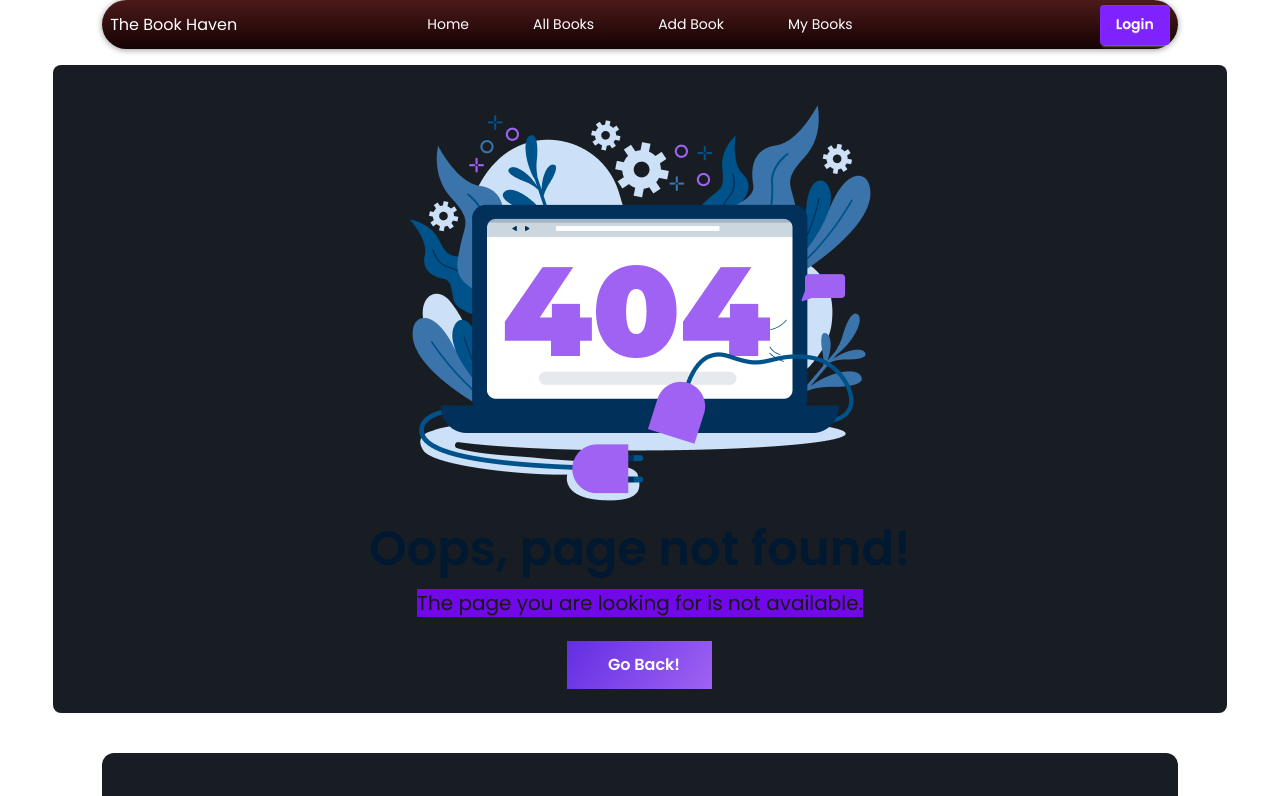
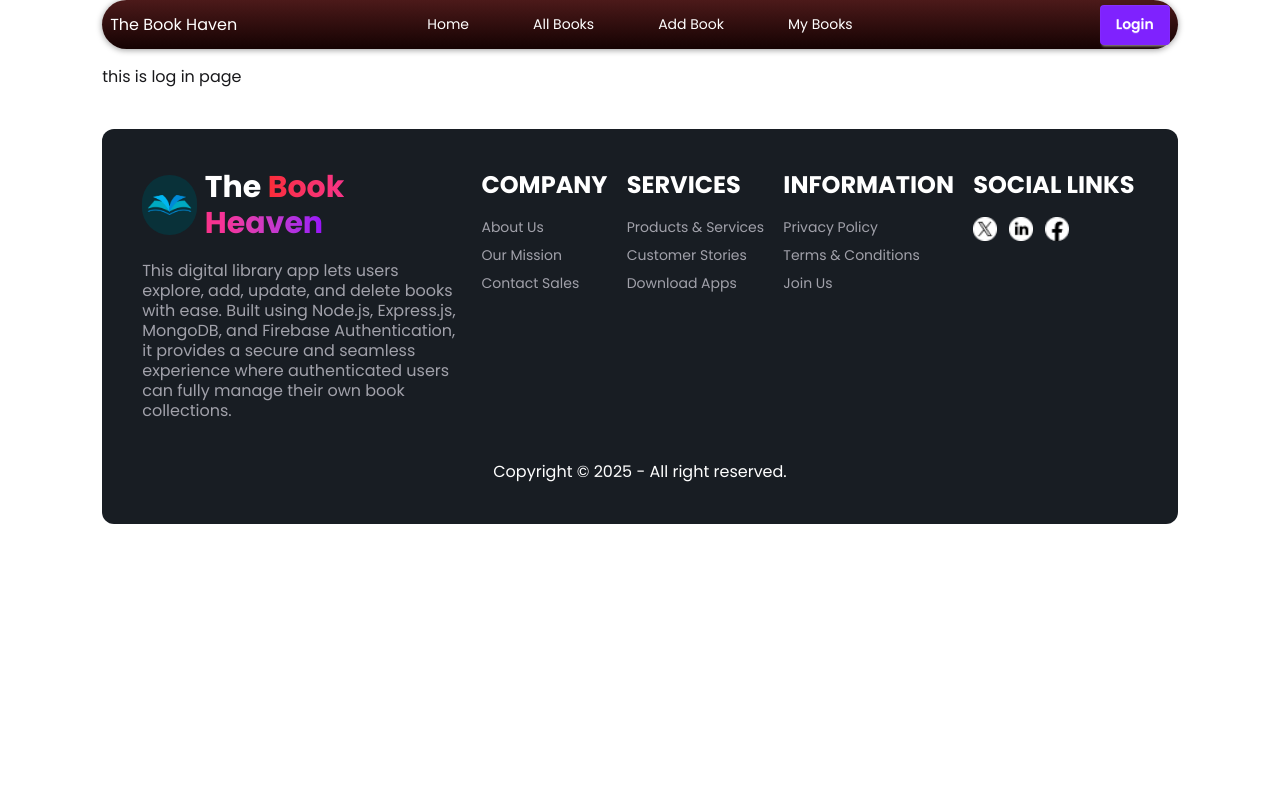
Before and after one commit to Tajwar990/B12-A10_category-0001-tajwar-client, a React (Vite) app: page /auth/login in a window 1280 px wide. Shown: the top 796 px of the page. Built offline with nearby package versions, Linux system fonts and the light colour scheme; no server answers.

Commit message:
set auth provider, auth context

```diff
--- a/package.json
+++ b/package.json
@@ -11,6 +11,7 @@
   },
   "dependencies": {
     "@tailwindcss/vite": "^4.1.17",
+    "firebase": "^12.6.0",
     "react": "^19.2.0",
     "react-dom": "^19.2.0",
     "react-router": "^7.9.6",
--- /dev/null
+++ b/src/Auth/Login.jsx
@@ -0,0 +1,11 @@
+import React from "react";
+
+const Login = () => {
+  return (
+    <div className="w-11/12 mx-auto">
+      <h2>this is log in page</h2>
+    </div>
+  );
+};
+
+export default Login;
--- /dev/null
+++ b/src/Auth/Registration.jsx
@@ -0,0 +1,11 @@
+import React from "react";
+
+const Registration = () => {
+  return (
+    <div className="w-11/12 mx-auto">
+      <h2>this is registration page</h2>
+    </div>
+  );
+};
+
+export default Registration;
--- /dev/null
+++ b/src/context/AuthContext.jsx
@@ -0,0 +1,3 @@
+import { createContext } from "react";
+
+export const AuthContext = createContext(null);
--- /dev/null
+++ b/src/context/AuthProvider.jsx
@@ -0,0 +1,68 @@
+import React, { useEffect, useState } from "react";
+
+import {
+  createUserWithEmailAndPassword,
+  GoogleAuthProvider,
+  onAuthStateChanged,
+  signInWithEmailAndPassword,
+  signInWithPopup,
+  signOut,
+  updateProfile,
+} from "firebase/auth";
+import { AuthContext } from "./AuthCOntext";
+import { auth } from "../firebase/firebase.config";
+
+const googleProvider = new GoogleAuthProvider();
+
+const AuthProvider = ({ children }) => {
+  const [user, setUser] = useState(null);
+  const [loading, setLoading] = useState(true);
+
+  const createUser = (email, password) => {
+    setLoading(true);
+    return createUserWithEmailAndPassword(auth, email, password);
+  };
+
+  const signInUser = (email, password) => {
+    setLoading(true);
+    return signInWithEmailAndPassword(auth, email, password);
+  };
+
+  const signInWithGoogle = () => {
+    setLoading(true);
+    return signInWithPopup(auth, googleProvider);
+  };
+
+  const updateUserProfile = (displayName, photoURL) => {
+    return updateProfile(auth.currentUser, { displayName, photoURL });
+  };
+
+  const signOutUser = () => {
+    setLoading(true);
+    return signOut(auth);
+  };
+
+  useEffect(() => {
+    const unsubscribe = onAuthStateChanged(auth, (currentUser) => {
+      setUser(currentUser);
+      setLoading(false);
+    });
+
+    return () => {
+      unsubscribe();
+    };
+  }, []);
+
+  const authInfo = {
+    createUser,
+    updateUserProfile,
+    signInUser,
+    signInWithGoogle,
+    signOutUser,
+    user,
+    loading,
+  };
+  return <AuthContext value={authInfo}>{children}</AuthContext>;
+};
+
+export default AuthProvider;
--- /dev/null
+++ b/src/firebase/firebase.config.js
@@ -0,0 +1,21 @@
+// Import the functions you need from the SDKs you need
+import { initializeApp } from "firebase/app";
+import { getAuth } from "firebase/auth";
+// TODO: Add SDKs for Firebase products that you want to use
+// https://firebase.google.com/docs/web/setup#available-libraries
+
+// Your web app's Firebase configuration
+const firebaseConfig = {
+  apiKey: "AIzaSyD_c8sSrl3OQZ4wIGGA2kcQjCLppND-N4U",
+  authDomain: "b12-a10-c-1-tajwar-client.firebaseapp.com",
+  projectId: "b12-a10-c-1-tajwar-client",
+  storageBucket: "b12-a10-c-1-tajwar-client.firebasestorage.app",
+  messagingSenderId: "930942997872",
+  appId: "1:930942997872:web:29f8f99022ba5e1ed7ebb5",
+};
+
+// Initialize Firebase
+const app = initializeApp(firebaseConfig);
+
+// Initialize Firebase Authentication and get a reference to the service
+export const auth = getAuth(app);
--- a/src/main.jsx
+++ b/src/main.jsx
@@ -3,9 +3,12 @@ import { StrictMode } from "react";
 import { createRoot } from "react-dom/client";
 import { RouterProvider } from "react-router";
 import { router } from "./router/router";
+import AuthProvider from "./context/AuthProvider";
 
 createRoot(document.getElementById("root")).render(
   <StrictMode>
-    <RouterProvider router={router}></RouterProvider>
+    <AuthProvider>
+      <RouterProvider router={router}></RouterProvider>
+    </AuthProvider>
   </StrictMode>
 );
--- a/src/pages/ErrorPage/ErrorPage.jsx
+++ b/src/pages/ErrorPage/ErrorPage.jsx
@@ -4,7 +4,7 @@ import errorLogo from "../../assets/error-404.png";
 
 const ErrorPage = () => {
   return (
-    <div className="card bg-[#181d23]">
+    <div className="card bg-[#181d23] w-11/12 mx-auto">
       <figure className="px-10 pt-10">
         <img src={errorLogo} alt="Shoes" className="rounded-xl" />
       </figure>
```
Also changed, not shown: src/router/router.jsx (+10 -0 lines), 1 other file (tests, documents, lock files or other folders).
